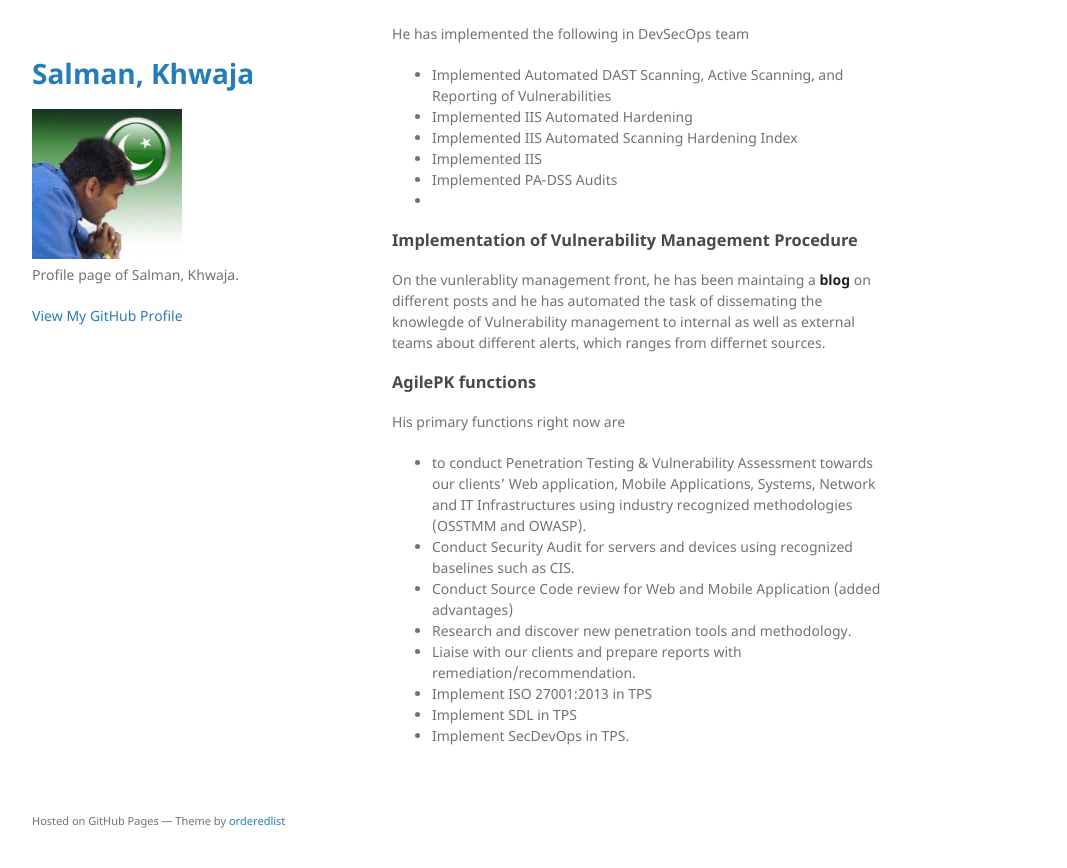
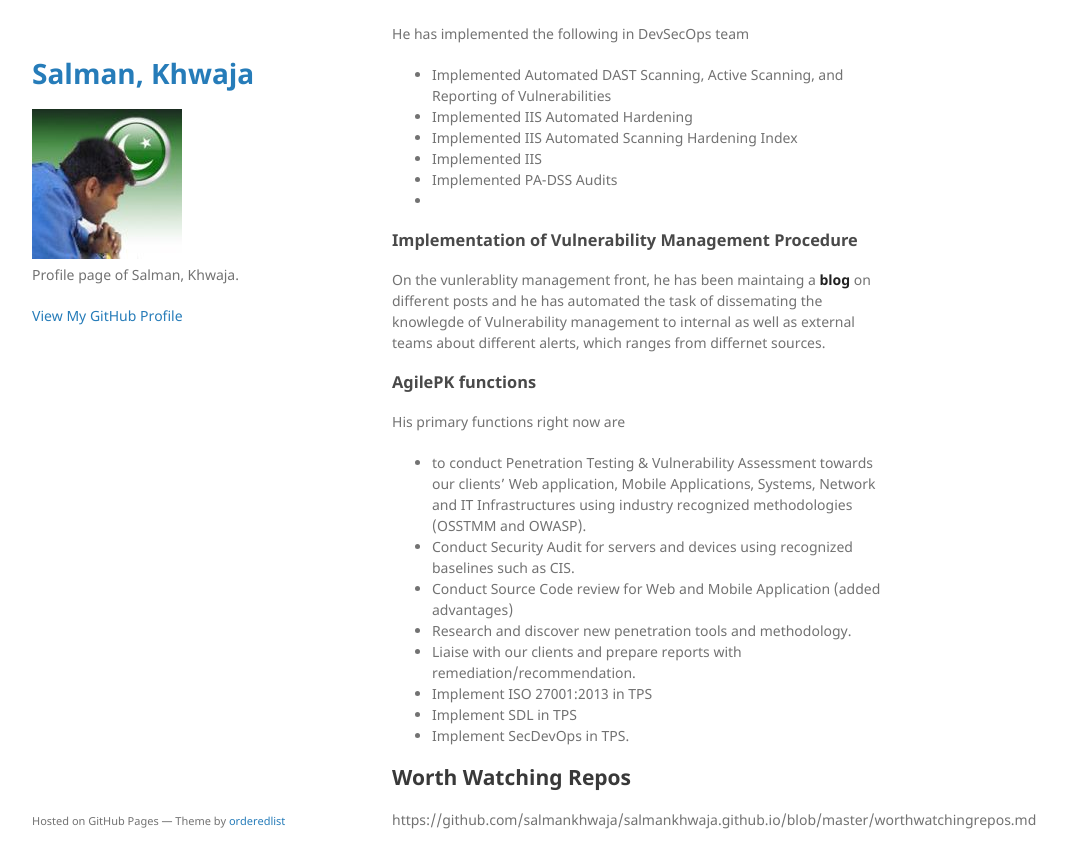
Before and after one commit to salmankhwaja/salmankhwaja.github.io, a Jekyll site: the page built from index.md, in a window 1280 px wide and 900 px high, scrolled down 1197 px. Shown: the top 868 px of the window, without its empty margins (178-1245 px from the left). Built offline with Jekyll 4.4.1, drawn with Linux system fonts in a browser that asks for light colours; our own code applies the rules of GitHub Pages for plain Markdown files.

Commit message:
Update index.md

```diff
--- a/index.md
+++ b/index.md
@@ -48,3 +48,6 @@ His primary functions right now are
 - Implement ISO 27001:2013 in TPS
 - Implement SDL in TPS
 - Implement SecDevOps in TPS.
+
+## Worth Watching Repos
+https://github.com/salmankhwaja/salmankhwaja.github.io/blob/master/worthwatchingrepos.md
```
